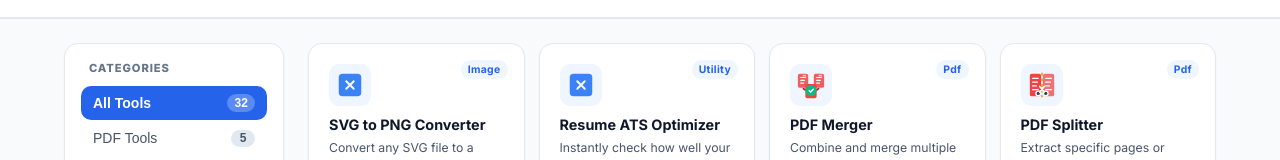
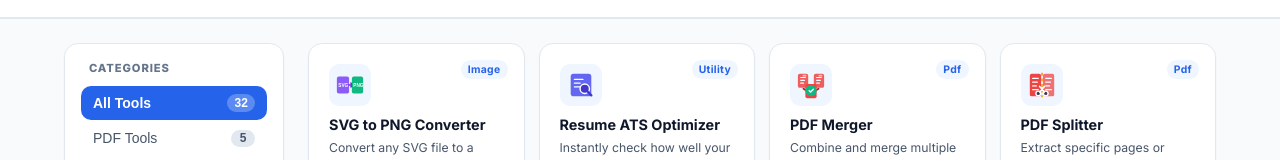
Before and after one commit to Ayaanshaikh20/Toolnest, a React (Vite) app: page / in a window 1280 px wide. Shown: the part 238-398 px from the top of the page. Built offline with nearby package versions, Linux system fonts and the light colour scheme.

Commit message:
feat: add CustomToolIcon component for rendering custom SVG icons for various tools

```diff
--- a/src/components/CustomToolIcons.jsx
+++ b/src/components/CustomToolIcons.jsx
@@ -494,6 +494,27 @@ export const CustomToolIcon = ({ slug, size = 28, className = '' }) => {
         </svg>
       );
 
+    case 'svg-to-png':
+      return (
+        <svg width={s} height={s} viewBox="0 0 32 32" fill="none" className={className}>
+          <rect x="2" y="7" width="13" height="18" rx="2" fill={C.img} />
+          <text x="3.5" y="18" fill="#FFF" fontSize="5" fontWeight="bold" fontFamily="sans-serif">SVG</text>
+          <path d="M15 16L18 16M17 14L19 16L17 18" stroke={C.imgDark} strokeWidth="1.6" strokeLinecap="round" strokeLinejoin="round" />
+          <rect x="18" y="7" width="12" height="18" rx="2" fill={C.txt} />
+          <text x="19.5" y="18" fill="#FFF" fontSize="5" fontWeight="bold" fontFamily="sans-serif">PNG</text>
+        </svg>
+      );
+
+    case 'resume-ats-optimizer':
+      return (
+        <svg width={s} height={s} viewBox="0 0 32 32" fill="none" className={className}>
+          <rect x="5" y="4" width="22" height="24" rx="3" fill={C.util} />
+          <path d="M9 10H18M9 14H15M9 18H20" stroke="#FFF" strokeWidth="1.5" strokeLinecap="round" />
+          <circle cx="20" cy="20" r="5" fill={C.utilDark} stroke="#FFF" strokeWidth="1.5" />
+          <path d="M23.5 23.5L27 27" stroke={C.utilDark} strokeWidth="2.5" strokeLinecap="round" />
+        </svg>
+      );
+
     // Default Fallback
     default:
       return (
```
